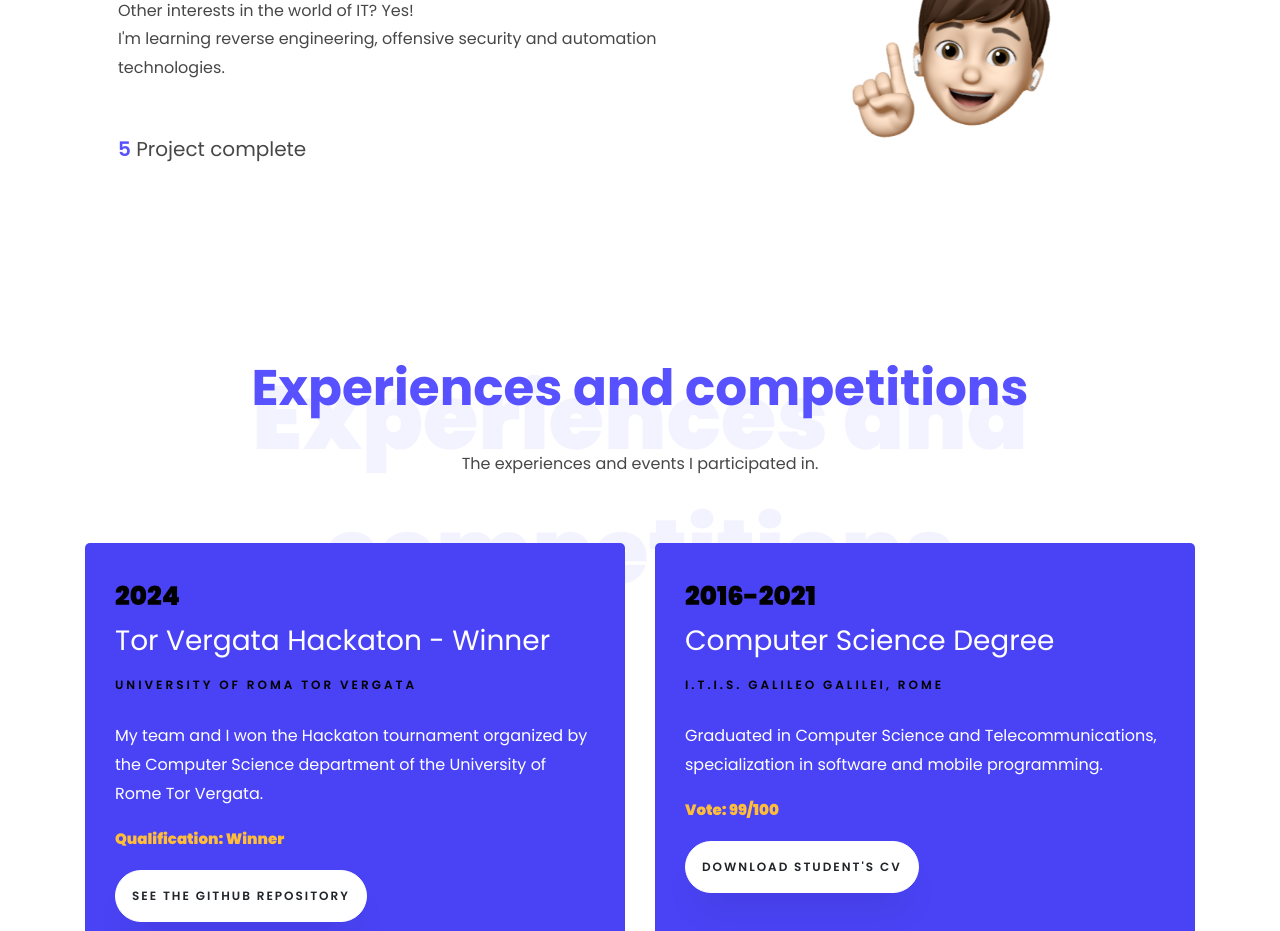
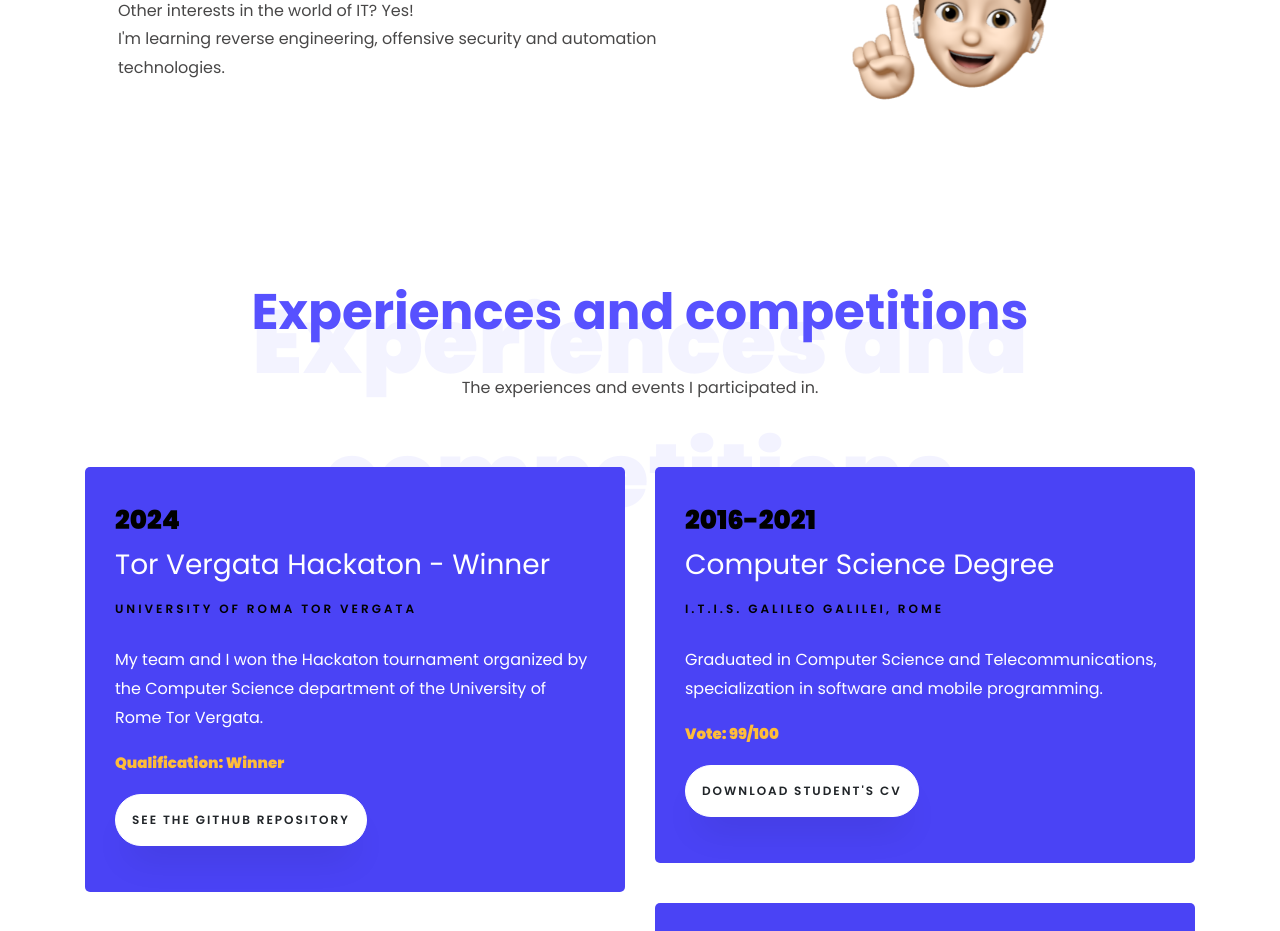
Before and after one commit to SKEGGIA27/portfolio, a plain HTML site: page index.html in a window 1280 px wide. Shown: the part 1701-2632 px from the top of the page. Drawn offline with Linux system fonts and the light colour scheme; files whose address does not match are found by name.

Commit message:
Removed projects complete number

```diff
--- a/index.html
+++ b/index.html
@@ -131,14 +131,6 @@
 								algorithms.</p>
 							</p>Other interests in the world of IT? Yes!<br> I'm learning reverse engineering, offensive
 							security and automation technologies.</p>
-						</div>
-					</div>
-					<div class="counter-wrap ftco-animate d-flex mt-md-3">
-						<div class="text">
-							<p class="mb-4">
-								<span class="number" data-number="5">0</span>
-								<span>Project complete</span>
-							</p>
 						</div>
 					</div>
 				</div>
```
